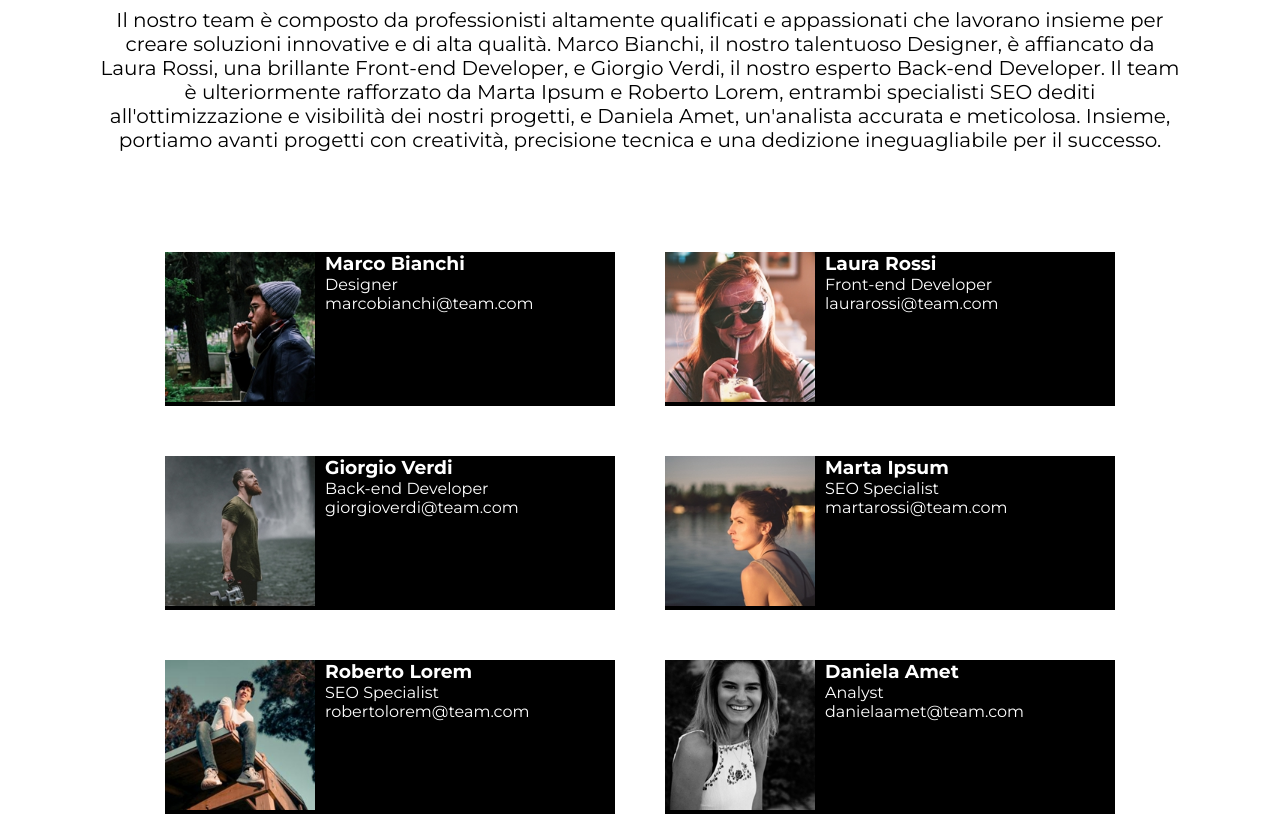
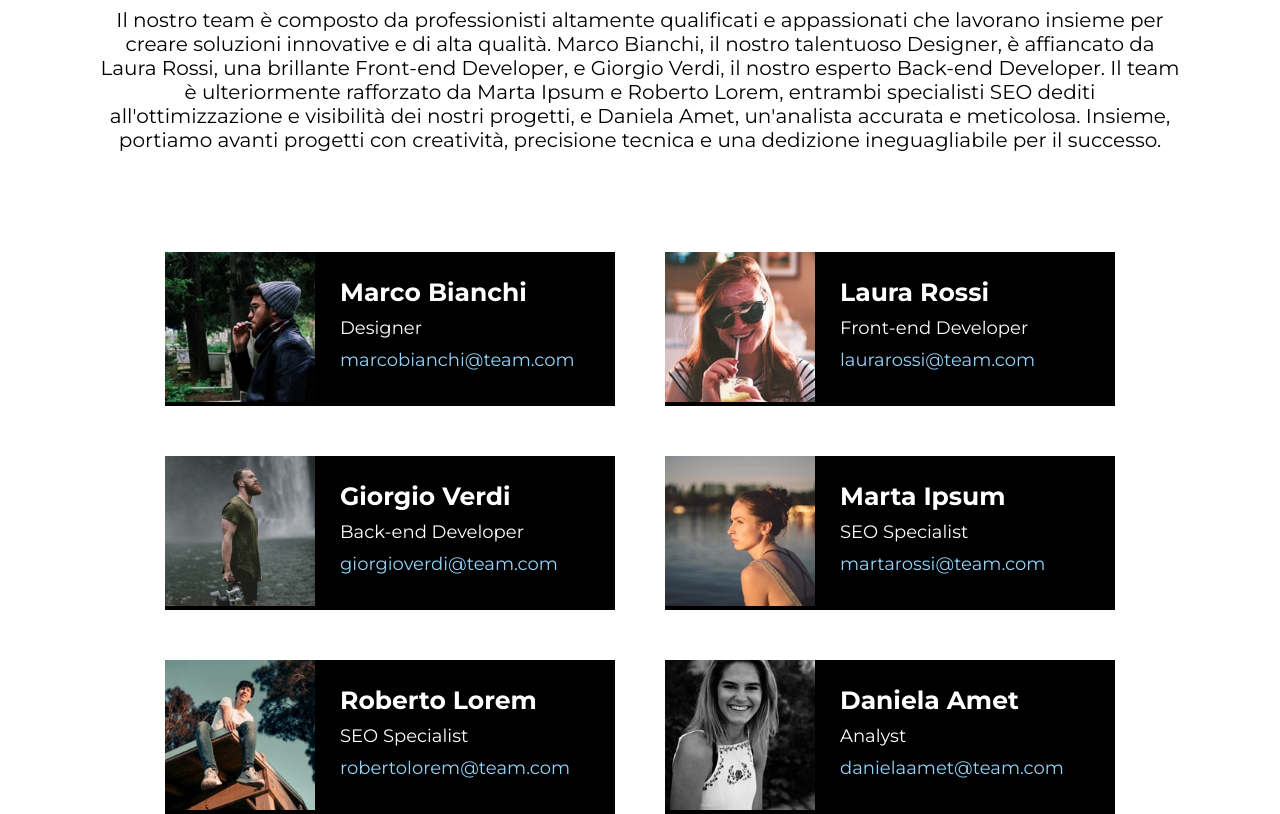
Before and after one commit to valentinobellini/js-our-team, a plain HTML site: page index.html in a window 1280 px wide. Shown: the part 125-939 px from the top of the page. Drawn offline with Linux system fonts and the light colour scheme.

Commit message:
fix: css

```diff
--- a/css/style.css
+++ b/css/style.css
@@ -42,7 +42,7 @@ header p {
 }
 
 .card-text {
-    padding-left: 10px;
+    padding: 25px;
     color: white;
 }
 
@@ -50,3 +50,17 @@ header p {
 img {
     max-height: 150px;
 }
+
+.card-text h3{
+    font-size: 25px;
+    margin-bottom: 10px;
+}
+
+.card-text p{
+    font-size: 18px;
+    margin-bottom: 10px;
+}
+
+.card-text p:nth-child(3) {
+    color: rgb(147, 211, 248);
+}
```
